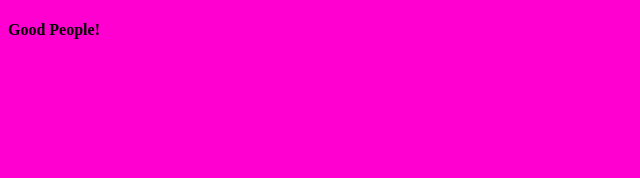
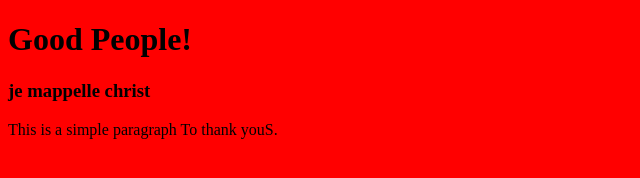
Before and after one commit to ChristBaudouin/g, a plain HTML site: page index.html in a window 1280 px wide. Shown: the whole page, without its empty margins (0-640 px from the left). Drawn offline with Linux system fonts and the light colour scheme.

Commit message:
Add files via upload

```diff
--- a/index.html
+++ b/index.html
@@ -5,12 +5,14 @@
         <meta charset="UTF-8">
         <title>Hello!</title>
 <style>
-    body { background-color: #FF00D0; }
+    body { background-color: #FF0000; }
   </style>
     </head>
 
     <body>
-        <h4>Good People!</h4>
+                <h1>Good People!</h1>
+        <h3>je mappelle christ</h3>
+        <p>This is a simple paragraph To thank youS.</p>
     </body>
 
 </html>
```
